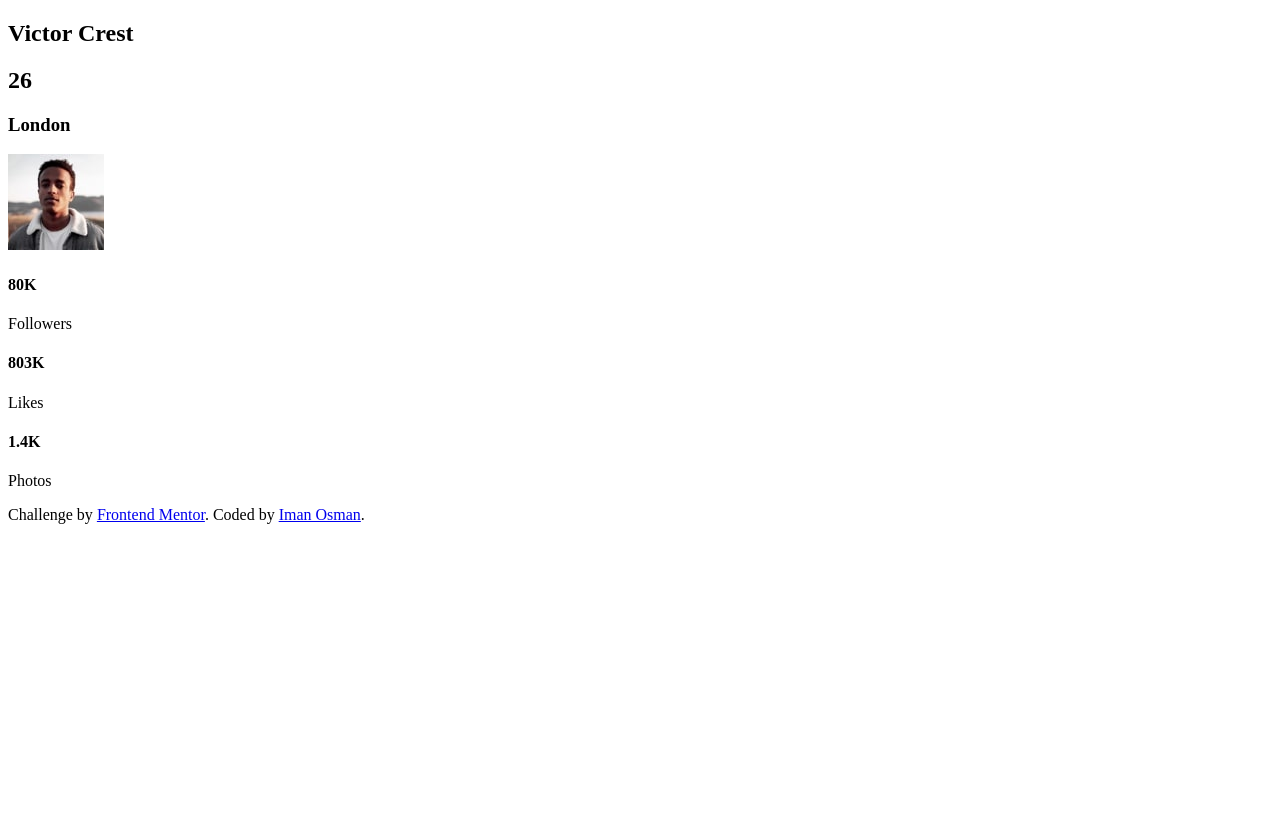
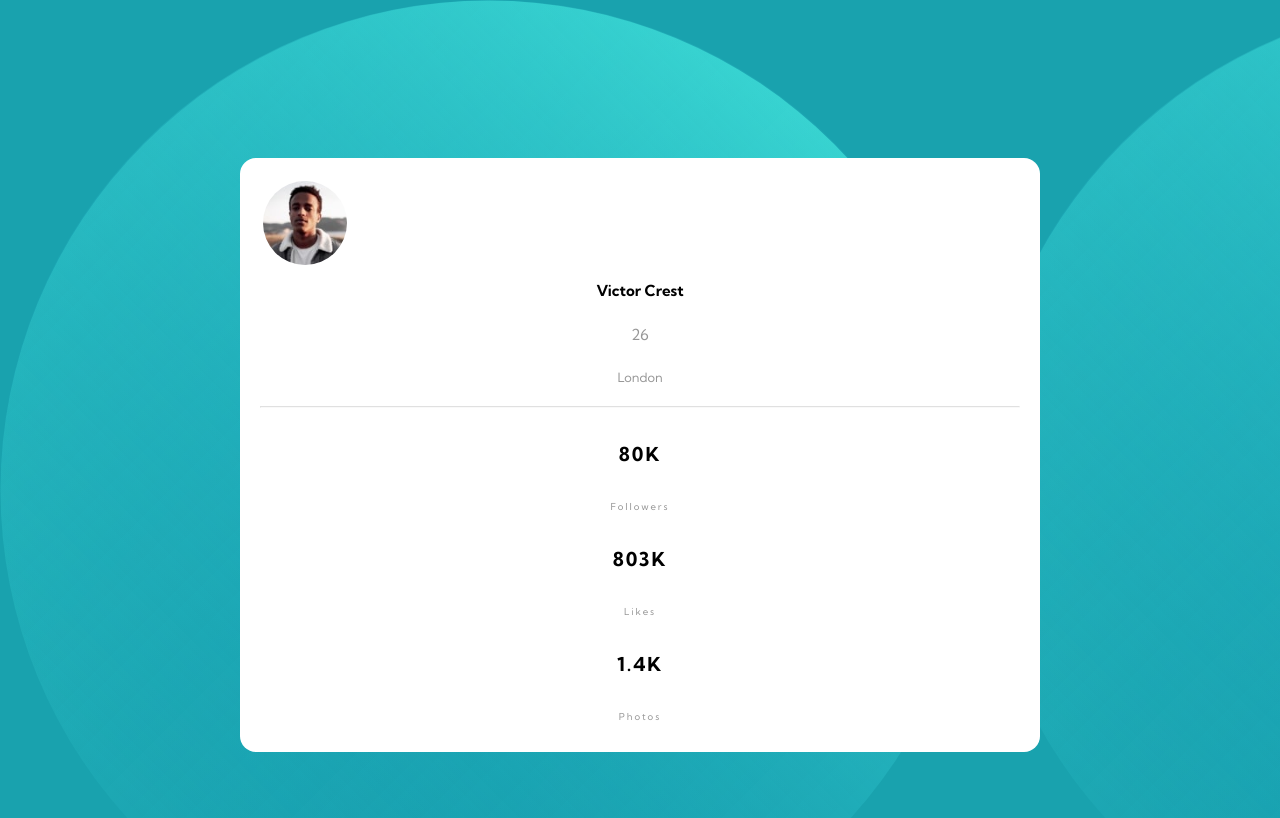
Before and after one commit to i000o/profile-card-component, a plain HTML site: page index.html in a window 1280 px wide. Drawn offline with Linux system fonts and the light colour scheme.

Commit message:
basic styling

```diff
--- a/index.html
+++ b/index.html
@@ -5,16 +5,19 @@
   <meta name="viewport" content="width=device-width, initial-scale=1.0"> <!-- displays site properly based on user's device -->
 
   <link rel="icon" type="image/png" sizes="32x32" href="./images/favicon-32x32.png">
+  <link rel="stylesheet" href="sass/output.css">
+  <title> Frontend Mentor | Profile card component </title>
+</head>
 
-  <title>Frontend Mentor | Profile card component</title>
-</head>
 <body>
-  <main>
     <section>
+      <!-- <aside></aside> -->
       <h1>Victor Crest</h1>
       <h2>26</h2>
       <h3>London</h3>
       <img src="images/image-victor.jpg">
+
+      <hr>
 
       <h4>80K</h4>
       <p>Followers</p>
@@ -23,16 +26,14 @@
       <p>Likes</p>
 
       <h4>1.4K</h4>
+      <p>Photos</p>
     </section>
-  </main>
 
-  <p>Photos</p>
   <footer>
     <div class="attribution">
       Challenge by <a href="https://www.frontendmentor.io?ref=challenge" target="_blank">Frontend Mentor</a>.
       Coded by <a href="#">Iman Osman</a>.
     </div>
   </footer>
-
 </body>
 </html>
--- /dev/null
+++ b/sass/_reset.scss
@@ -0,0 +1,16 @@
+//_reset.sass
+
+a:link {
+    color: inherit; /* no blue default link color */
+    text-decoration: none;
+}
+
+a:visited {
+    color: inherit; /* no purple visited links */
+}
+
+*,
+*::before,
+*::after {
+  box-sizing: border-box;
+}
--- a/sass/input.scss
+++ b/sass/input.scss
@@ -0,0 +1,71 @@
+@use 'reset';
+@import url('https://fonts.googleapis.com/css2?family=Kumbh+Sans:wght@100..900&display=swap');
+
+body {
+    font-family: 'Kumbh Sans', sans-serif;
+    font-weight: 400, 700;
+    display: flex;
+    flex: column;
+    justify-content: center;
+    align-items: center;
+    text-align: center;
+    background-color: hsl(185, 75%, 39%);
+    background-image: url(/images/bg-pattern-top.svg), url(/images/bg-pattern-bottom.svg); // come back to this
+}
+
+section {
+    display: flex;
+    flex-direction: column;
+    background-color: #FFFFFF;
+    margin: 150px 20px;
+    padding: 20px;
+    border-radius: 16px;
+    width: 50em;
+    // height: 50vh;
+    height: auto;
+}
+
+img {
+    border-radius: 50px;
+    border: solid #FFFFFF;
+    max-width: 90px;
+    order: -1;
+}
+
+h1, h2 {
+    font-size: 0.95em;
+}
+
+h2, h3, p, hr {
+    color: hsl(0, 0%, 59%);
+    font-weight: 400;
+}
+
+h3 {
+    font-size: 0.8em;
+}
+
+hr {
+    order: 0;
+    width: 100%;
+    opacity: 30%;
+}
+
+p {
+    font-size: 0.6em;
+    letter-spacing: .2em;
+}
+
+h4 {
+    font-size: 1.2em;
+    font-weight: 700;
+    letter-spacing: .1em;
+}
+
+h4, p {
+    order: 1;
+}
+
+footer {
+    display: none;
+}
```
Also changed, not shown: sass/input.css (added), sass/output.css (added), 2 other files.
